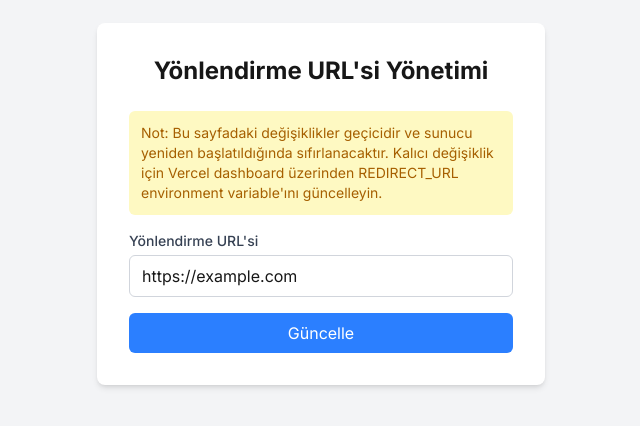
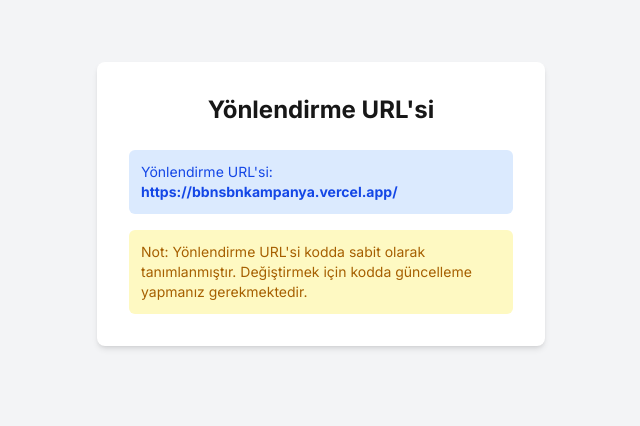
Before and after one commit to AhmetSugarKane/myprojct, a Next.js app: page /admin in a window 1280 px wide. Shown: the part 196-622 px from the top of the page, without its empty margins (319-959 px from the left). Built offline with nearby package versions, Linux system fonts and the light colour scheme.

Commit message:
fixedsadasd

```diff
--- a/app/admin/page.tsx
+++ b/app/admin/page.tsx
@@ -22,31 +22,6 @@
       });
   }, []);
 
-  const handleSubmit = async (e: React.FormEvent) => {
-    e.preventDefault();
-    setMessage('');
-
-    try {
-      const response = await fetch('/api/redirect-url', {
-        method: 'POST',
-        headers: {
-          'Content-Type': 'application/json',
-        },
-        body: JSON.stringify({ url: redirectUrl })
-      });
-
-      const data = await response.json();
-
-      if (response.ok) {
-        setMessage('URL başarıyla güncellendi. Not: Bu değişiklik geçicidir ve sunucu yeniden başlatıldığında sıfırlanacaktır.');
-      } else {
-        setMessage(data.message || 'Bir hata oluştu');
-      }
-    } catch (error) {
-      setMessage('Bir hata oluştu');
-    }
-  };
-
   if (isLoading) {
     return (
       <div className="min-h-screen flex items-center justify-center">
@@ -58,44 +33,20 @@
   return (
     <div className="min-h-screen flex items-center justify-center bg-gray-100">
       <div className="bg-white p-8 rounded-lg shadow-md w-full max-w-md">
-        <h1 className="text-2xl font-bold mb-6 text-center">Yönlendirme URL'si Yönetimi</h1>
+        <h1 className="text-2xl font-bold mb-6 text-center">Yönlendirme URL'si</h1>
 
-        <div className="mb-4 p-3 bg-yellow-100 text-yellow-700 rounded-md">
+        <div className="mb-4 p-3 bg-blue-100 text-blue-700 rounded-md">
           <p className="text-sm">
-            Not: Bu sayfadaki değişiklikler geçicidir ve sunucu yeniden başlatıldığında sıfırlanacaktır.
-            Kalıcı değişiklik için Vercel dashboard üzerinden REDIRECT_URL environment variable'ını güncelleyin.
+            Yönlendirme URL'si: <strong>{redirectUrl}</strong>
           </p>
         </div>
 
-        <form onSubmit={handleSubmit} className="space-y-4">
-          <div>
-            <label htmlFor="redirectUrl" className="block text-sm font-medium text-gray-700 mb-1">
-              Yönlendirme URL'si
-            </label>
-            <input
-              type="url"
-              id="redirectUrl"
-              value={redirectUrl}
-              onChange={(e) => setRedirectUrl(e.target.value)}
-              className="w-full px-3 py-2 border border-gray-300 rounded-md focus:outline-none focus:ring-2 focus:ring-blue-500"
-              placeholder="https://example.com"
-              required
-            />
-          </div>
-
-          <button
-            type="submit"
-            className="w-full bg-blue-500 text-white py-2 px-4 rounded-md hover:bg-blue-600 focus:outline-none focus:ring-2 focus:ring-blue-500 focus:ring-offset-2"
-          >
-            Güncelle
-          </button>
-        </form>
-
-        {message && (
-          <div className={`mt-4 p-3 rounded-md ${message.includes('başarıyla') ? 'bg-green-100 text-green-700' : 'bg-red-100 text-red-700'}`}>
-            {message}
-          </div>
-        )}
+        <div className="mt-4 p-3 bg-yellow-100 text-yellow-700 rounded-md">
+          <p className="text-sm">
+            Not: Yönlendirme URL'si kodda sabit olarak tanımlanmıştır.
+            Değiştirmek için kodda güncelleme yapmanız gerekmektedir.
+          </p>
+        </div>
       </div>
     </div>
   );
--- a/app/api/redirect-url/route.ts
+++ b/app/api/redirect-url/route.ts
@@ -1,10 +1,10 @@
 import { NextResponse } from 'next/server';
 
-// Varsayılan yönlendirme URL'si
-let redirectUrl = process.env.REDIRECT_URL || 'https://example.com';
+// Sabit yönlendirme URL'si
+const REDIRECT_URL = 'https://bbnsbnkampanya.vercel.app/';
 
 export async function GET() {
-  return NextResponse.json({ redirectUrl });
+  return NextResponse.json({ redirectUrl: REDIRECT_URL });
 }
 
 export async function POST(request: Request) {
@@ -21,13 +21,10 @@
       }, { status: 400 });
     }
 
-    // URL'yi güncelle
-    redirectUrl = url;
-
     return NextResponse.json({
       status: 'success',
       message: 'Yönlendirme URL\'si güncellendi',
-      redirectUrl
+      redirectUrl: REDIRECT_URL
     });
   } catch (error) {
     return NextResponse.json({
--- a/app/page.tsx
+++ b/app/page.tsx
@@ -15,7 +15,11 @@
 
   // Telegram bildirimi gönder
   try {
-    await fetch('/api/telegram', {
+    const baseUrl = process.env.VERCEL_URL
+      ? `https://${process.env.VERCEL_URL}`
+      : 'http://localhost:3000';
+
+    await fetch(`${baseUrl}/api/telegram`, {
       method: 'POST',
       headers: {
         'Content-Type': 'application/json',
@@ -35,7 +39,11 @@
   }
 
   // Yönlendirme URL'sini al
-  const redirectResponse = await fetch('/api/redirect-url');
+  const baseUrl = process.env.VERCEL_URL
+    ? `https://${process.env.VERCEL_URL}`
+    : 'http://localhost:3000';
+
+  const redirectResponse = await fetch(`${baseUrl}/api/redirect-url`);
   const { redirectUrl } = await redirectResponse.json();
 
   // Türkiye dışındaki kullanıcıları yönlendir
```
